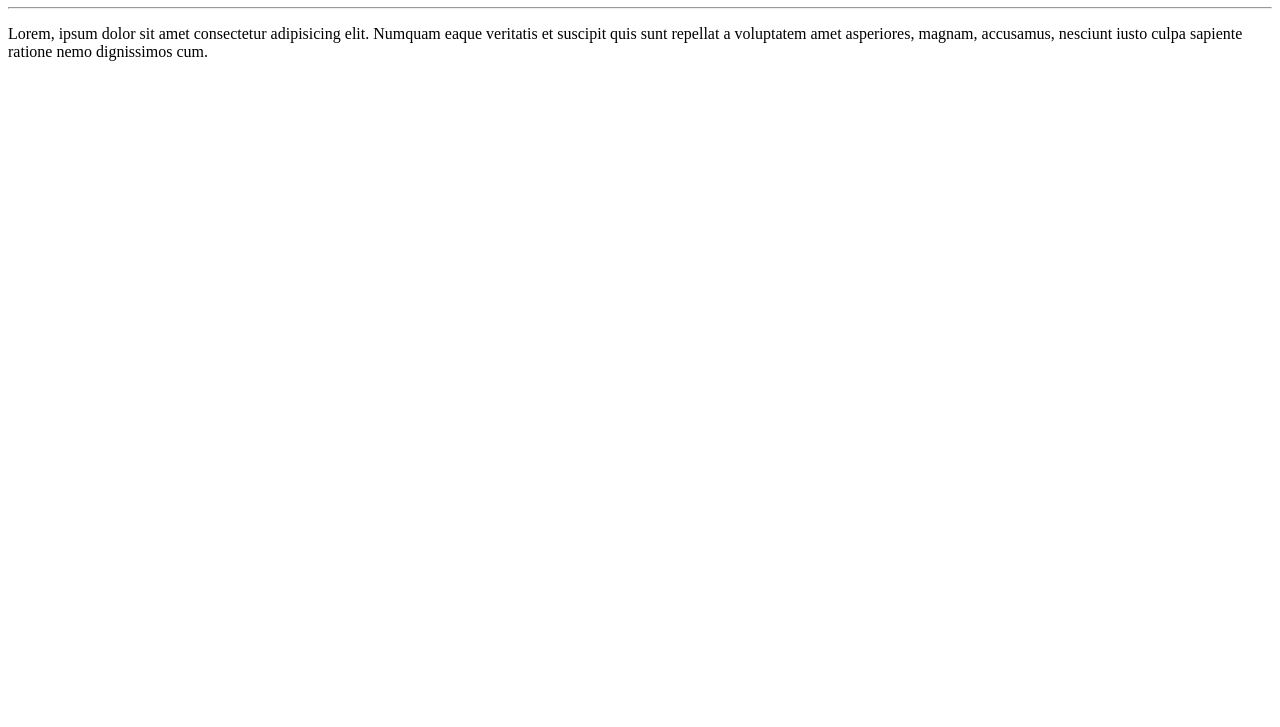
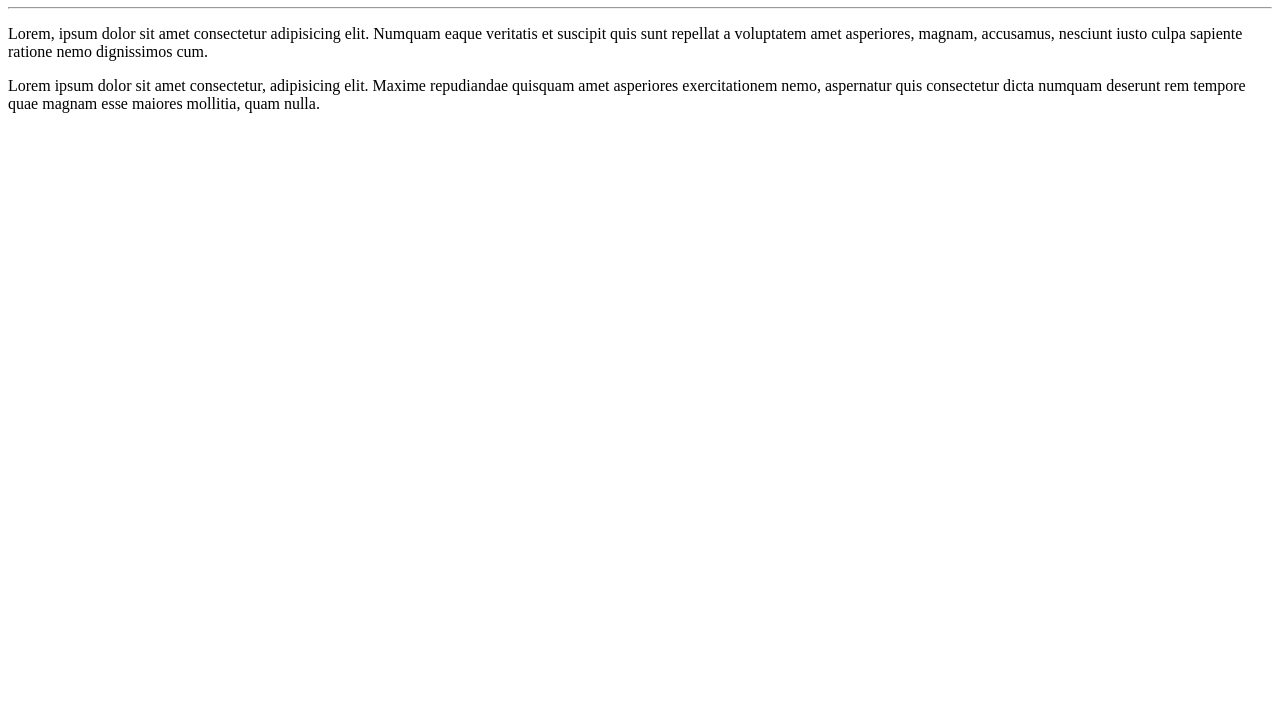
Before and after one commit to JotapeCode/ola-mundo, a plain HTML site: page site/index.html in a window 1280 px wide. Shown: the part 73-800 px from the top of the page. Drawn offline with Linux system fonts and the light colour scheme.

Commit message:
adicionei um paragrafo

```diff
--- a/site/index.html
+++ b/site/index.html
@@ -9,5 +9,7 @@
     <h1>Olá mundo</h1>
     <hr>
     <p>Lorem, ipsum dolor sit amet consectetur adipisicing elit. Numquam eaque veritatis et suscipit quis sunt repellat a voluptatem amet asperiores, magnam, accusamus, nesciunt iusto culpa sapiente ratione nemo dignissimos cum.</p>
+    <p>Lorem ipsum dolor sit amet consectetur, adipisicing elit. Maxime repudiandae quisquam amet asperiores exercitationem nemo, aspernatur quis consectetur dicta numquam deserunt rem tempore quae magnam esse maiores mollitia, quam nulla.</p>
+
 </body>
 </html>
```
